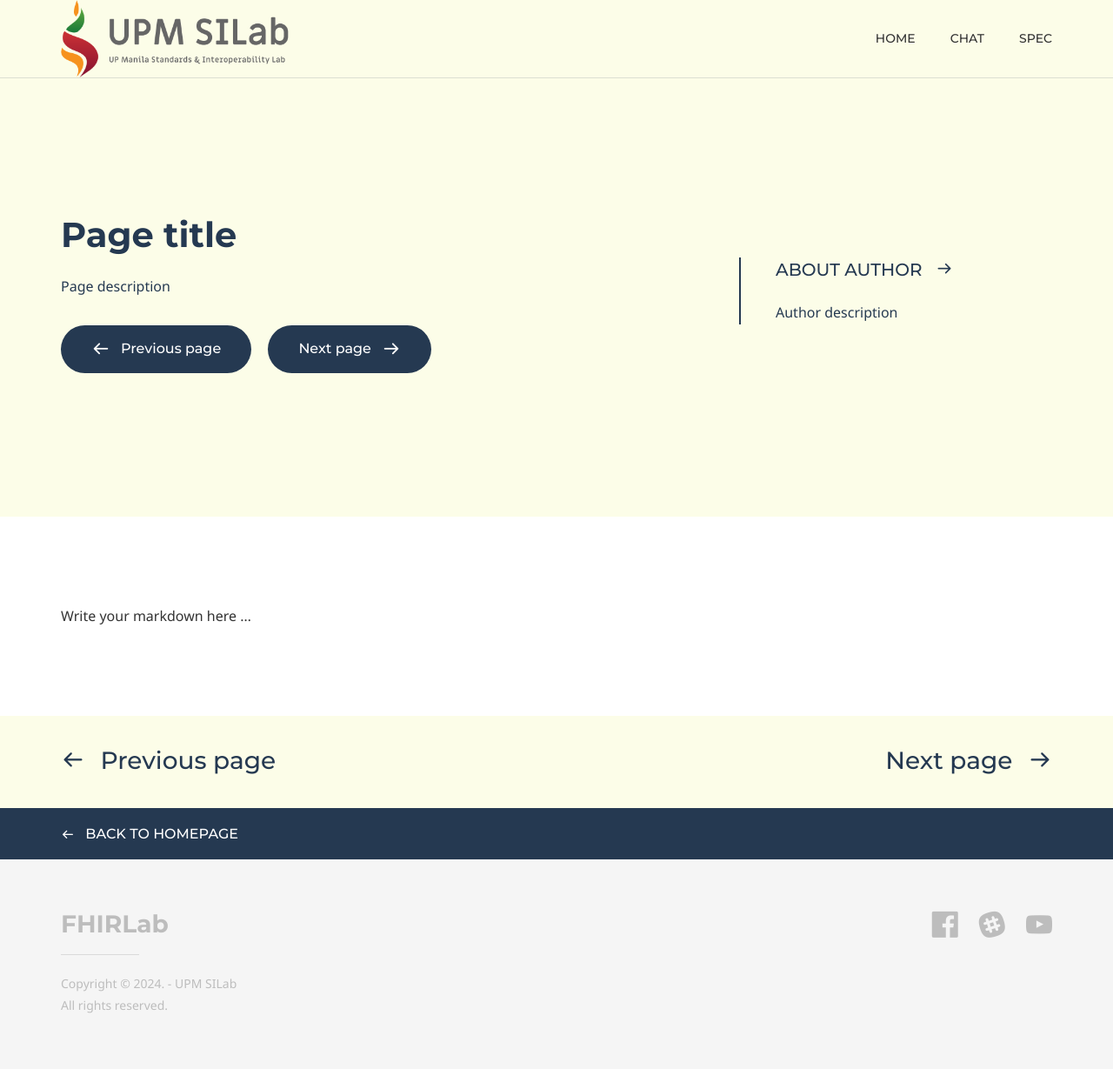
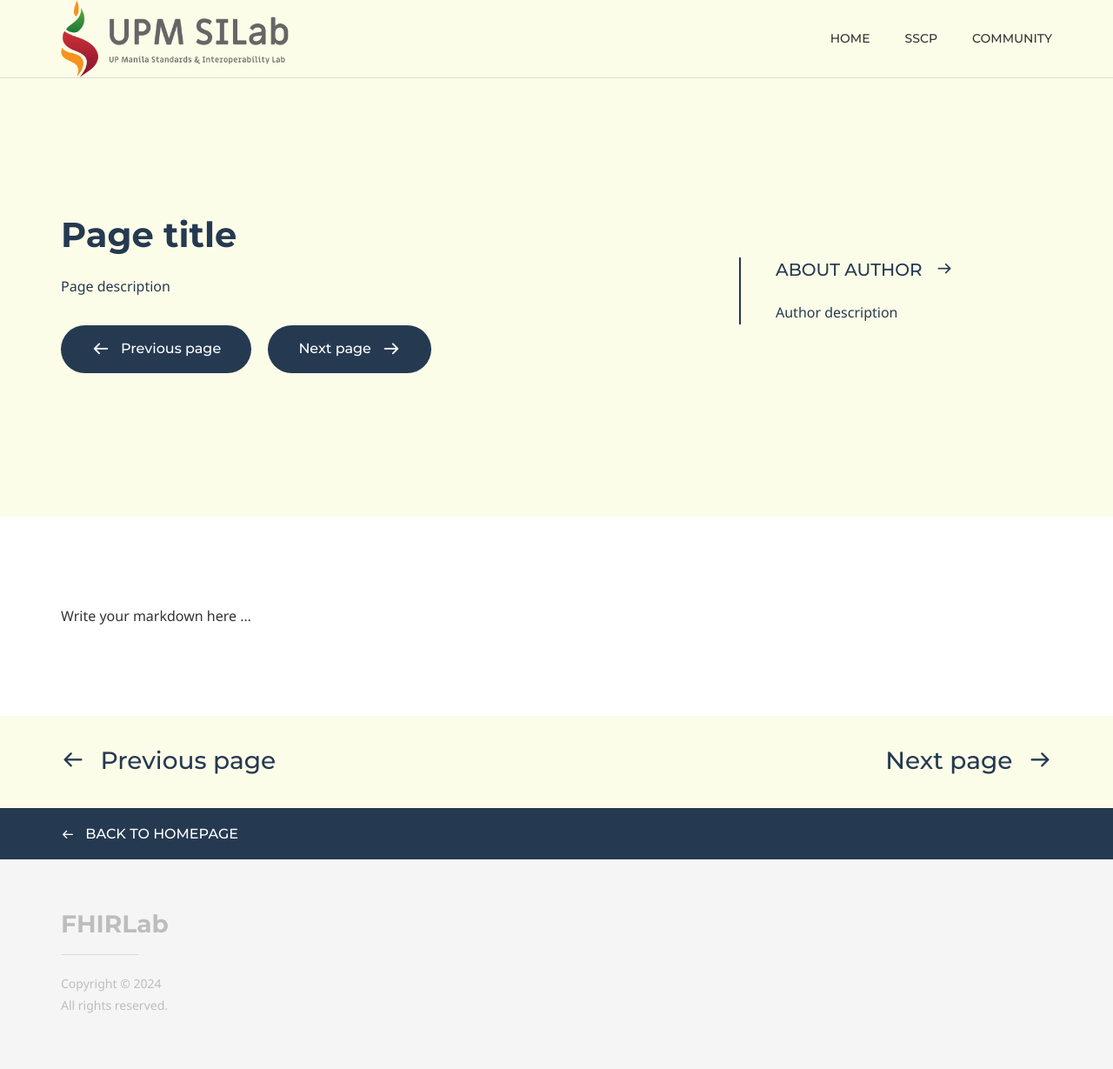
Before and after one commit to upmsilab/FHIRLab, a Jekyll site: the page built from default.md, in a window 1280 px wide. Shown: the whole page at 87% size. Built offline with Jekyll 4.4.1, drawn with Linux system fonts in a browser that asks for light colours; some web fonts are replaced.

Commit message:
Update _config.yml
Updated top nav.

```diff
--- a/_config.yml
+++ b/_config.yml
@@ -8,27 +8,27 @@ doks:
             image: true
         nav:
             - item_name: Home
-              item_url: 'https://fhir.org/'
+              item_url: 'https://fhirlab.net/'
               external_url: true
-            - item_name: Chat
-              item_url: 'https://chat.fhir.org/'
+            - item_name: SSCP
+              item_url: 'https://sscp.health/'
               external_url: true
-            - item_name: Spec
-              item_url: 'https://www.hl7.org/fhir/'
+            - item_name: Community
+              item_url: 'https://upmsilab.atlassian.net/wiki/spaces/SCOPC/overview'
               external_url: true
     footer:
         content:
             logo:
                 text: FHIRLab
                 image:
-            copyright: Copyright &copy; 2024. - UPM SILab <br>All rights reserved.
-        social_list:
-            - network_name: facebook
-              profile_url: 'https://www.facebook.com/upmsilab'
-            - network_name: slack
-              profile_url: 'https://upmsilabcommu-oyo1041.slack.com/'
-            - network_name: youtube
-              profile_url: 'https://www.youtube.com/@upmsilab'
+            copyright: Copyright &copy; 2024<br>All rights reserved.
+        #social_list:
+           # - network_name: facebook
+           #   profile_url: ''
+           # - network_name: slack
+           #   profile_url: 'https://upmsilabcommu-oyo1041.slack.com/'
+           # - network_name: youtube
+           #   profile_url: 'https://www.youtube.com/@upmsilab'
     google_analytics:
         tracking_code: # Add your Google Analytics tracking code to activate Google Analytics
     comments:
```
